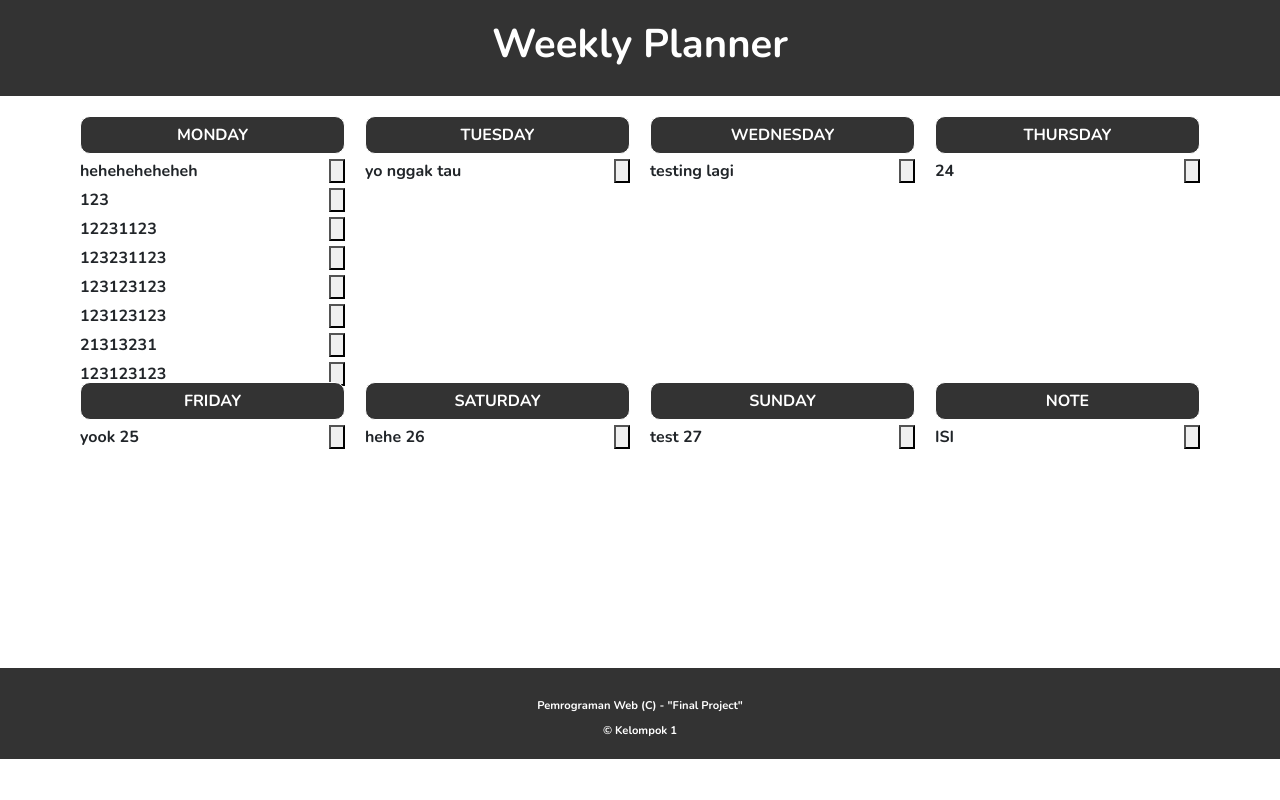
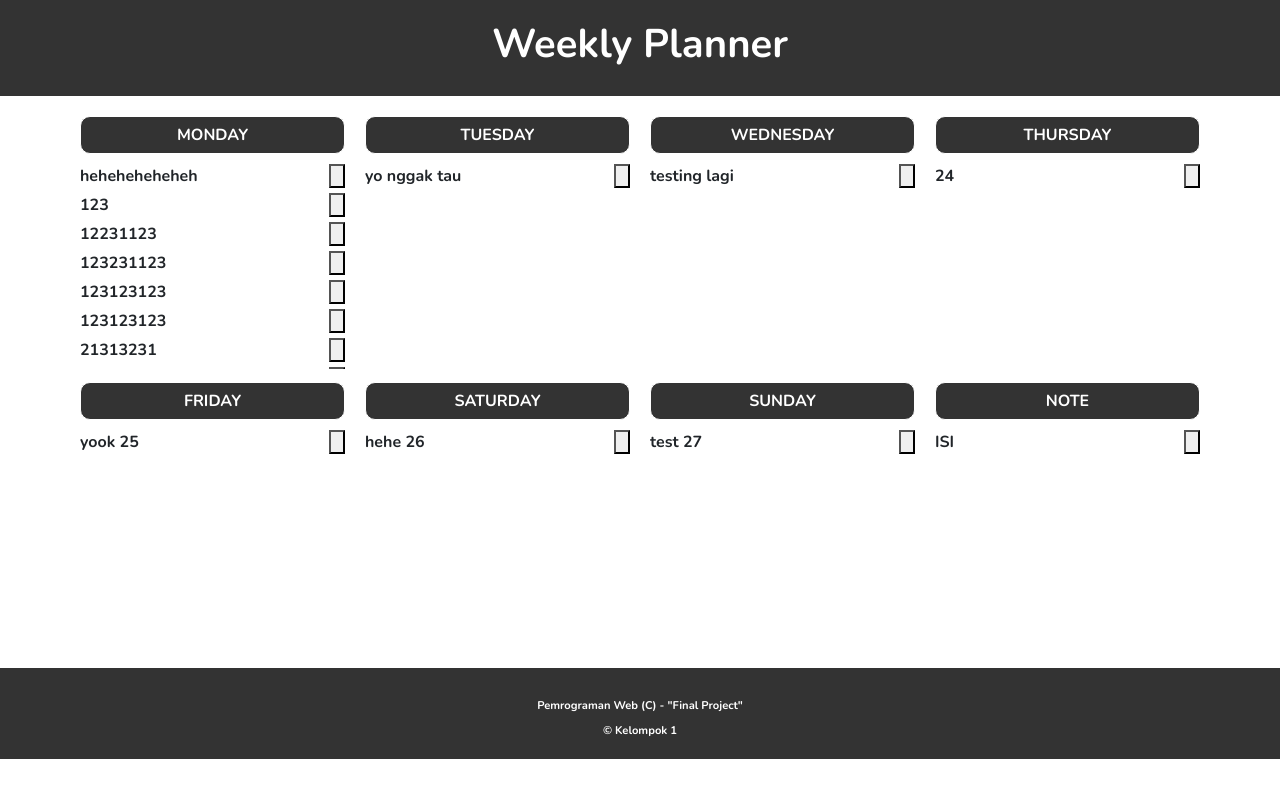
Before and after one commit to Meily123/Weekly_Planner, a Django app: page /task/ in a window 1280 px wide. Run offline with Django 4.2, Linux system fonts and the light colour scheme; data comes from the database, SQL or seed files in the repository; both versions use the stored data as it was after the commit; some libraries are stand-ins or nearby versions.

Commit message:
overflow clear

```diff
--- a/templates/test.html
+++ b/templates/test.html
@@ -12,6 +12,11 @@
     .container-in {
         display: flex;
         height: 266px;
+    }
+
+    .isian {
+        margin: 5px 0;
+        height: 210px;
     }
 
     .d-container {
@@ -47,6 +52,26 @@
     .d-content-text {
         padding: auto 0;
     }
+
+        /* width */
+    ::-webkit-scrollbar {
+    width: 10px;
+    }
+
+    /* Track */
+    ::-webkit-scrollbar-track {
+    background: #f1f1f1;
+    }
+
+    /* Handle */
+    ::-webkit-scrollbar-thumb {
+    background: #555;
+    }
+
+    /* Handle on hover */
+    ::-webkit-scrollbar-thumb:hover {
+    background: #333;
+    }
 </style>
 
 <div class="modal fade modal-delete" id="deleteModal" tabindex="-1" aria-labelledby="deleteModalLabel" aria-hidden="true">
@@ -75,9 +100,12 @@
 <div class="container">
     <div class="container-in">
         <div class="d-container">
+            <div class="judul">
                 <button type="button" class="btn d-title" data-bs-toggle="modal" data-bs-target="#addModal">
                     MONDAY
                 </button>
+            </div>
+            <div class="isian overflow-auto">
                 {% for i in monday %}
                 <div class="d-content">
                     <div class="d-content-text">{{i.title}}</div>
@@ -86,11 +114,15 @@
                 </div>
                 {% endfor %}
             </div>
+        </div>
 
         <div class="d-container">
+            <div class="judul">
                 <button type="button" class="btn d-title" data-bs-toggle="modal" data-bs-target="#addModal">
                     TUESDAY
                 </button>
+            </div>
+            <div class="isian overflow-auto">
             {% for i in tuesday %}
                 <div class="d-content">
                     <div class="d-content-text">{{i.title}}</div>
@@ -99,11 +131,15 @@
                 </div>
             {% endfor %}
             </div>
+        </div>
 
         <div class="d-container">
+            <div class="judul">
                 <button type="button" class="btn d-title" data-bs-toggle="modal" data-id={{i.id}} data-bs-target="#addModal">
                     WEDNESDAY
                 </button>
+            </div>
+            <div class="isian overflow-auto">
                 {% for i in wednesday %}
                 <div class="d-content">
                     <div class="d-content-text">{{i.title}}</div>
@@ -112,11 +148,15 @@
                 </div>
                 {% endfor %}
             </div>
+        </div>
 
         <div class="d-container">
+            <div class="judul">
                 <button type="button" class="btn d-title" data-bs-toggle="modal" data-bs-target="#addModal">
                     THURSDAY
                 </button>
+            </div>
+            <div class="isian overflow-auto">
                 {% for i in thursday %}
                 <div class="d-content">
                     <div class="d-content-text">{{i.title}}</div>
@@ -126,13 +166,17 @@
                 {% endfor %}
             </div>
         </div>
+    </div>
 
 
     <div class="container-in">
         <div class="d-container">
+            <div class="judul">
                 <button type="button" class="btn d-title" data-bs-toggle="modal" data-bs-target="#addModal">
                     FRIDAY
                 </button>
+            </div>
+            <div class="isian overflow-auto">
                 {% for i in friday %}
                 <div class="d-content">
                     <div class="d-content-text">{{i.title}}</div>
@@ -141,11 +185,15 @@
                 </div>
                 {% endfor %}
             </div>
+        </div>
 
         <div class="d-container">
+            <div class="judul">
                 <button type="button" class="btn d-title" data-bs-toggle="modal" data-bs-target="#addModal">
                     SATURDAY
                 </button>
+            </div>
+            <div class="isian overflow-auto">
                 {% for i in saturday %}
                 <div class="d-content">
                     <div class="d-content-text">{{i.title}}</div>
@@ -154,11 +202,15 @@
                 </div>
                 {% endfor %}
             </div>
+        </div>
 
         <div class="d-container">
+            <div class="judul">
                 <button type="button" class="btn d-title" data-bs-toggle="modal" data-bs-target="#addModal">
                     SUNDAY
                 </button>
+            </div>
+            <div class="isian overflow-auto">
                 {% for i in sunday %}
                 <div class="d-content">
                     <div class="d-content-text">{{i.title}}</div>
@@ -167,16 +219,20 @@
                 </div>
                 {% endfor %}
             </div>
+        </div>
 
         <div class="d-container">
+            <div class="judul">
                 <button type="button" class="btn d-title" data-bs-toggle="modal" data-bs-target="#addModal">
                     NOTE
                 </button>
-
+            </div>
+            <div class="isian overflow-auto">
                 <div class="d-content">
                     <div class="d-content-text">ISI</div>
                     <button type="button" class="gg-remove d-content-delete btn-delete" data-id={{i.id}} data-bs-toggle="modal"
                         data-bs-target="#deleteModal"></button>
+                </div>
             </div>
         </div>
     </div>
```
Also changed, not shown: db.sqlite3. Lines whose indentation alone changed are shown as unchanged.
